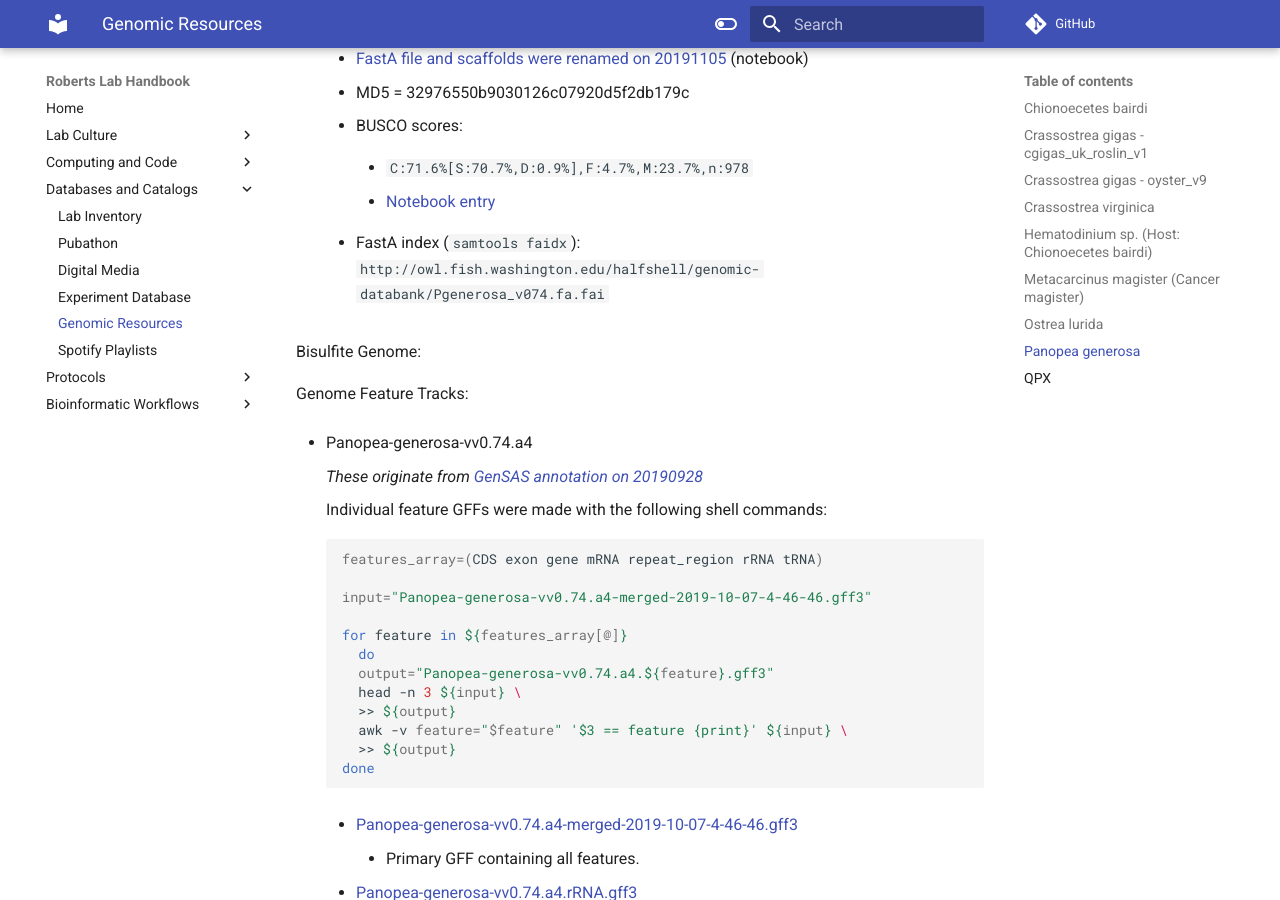
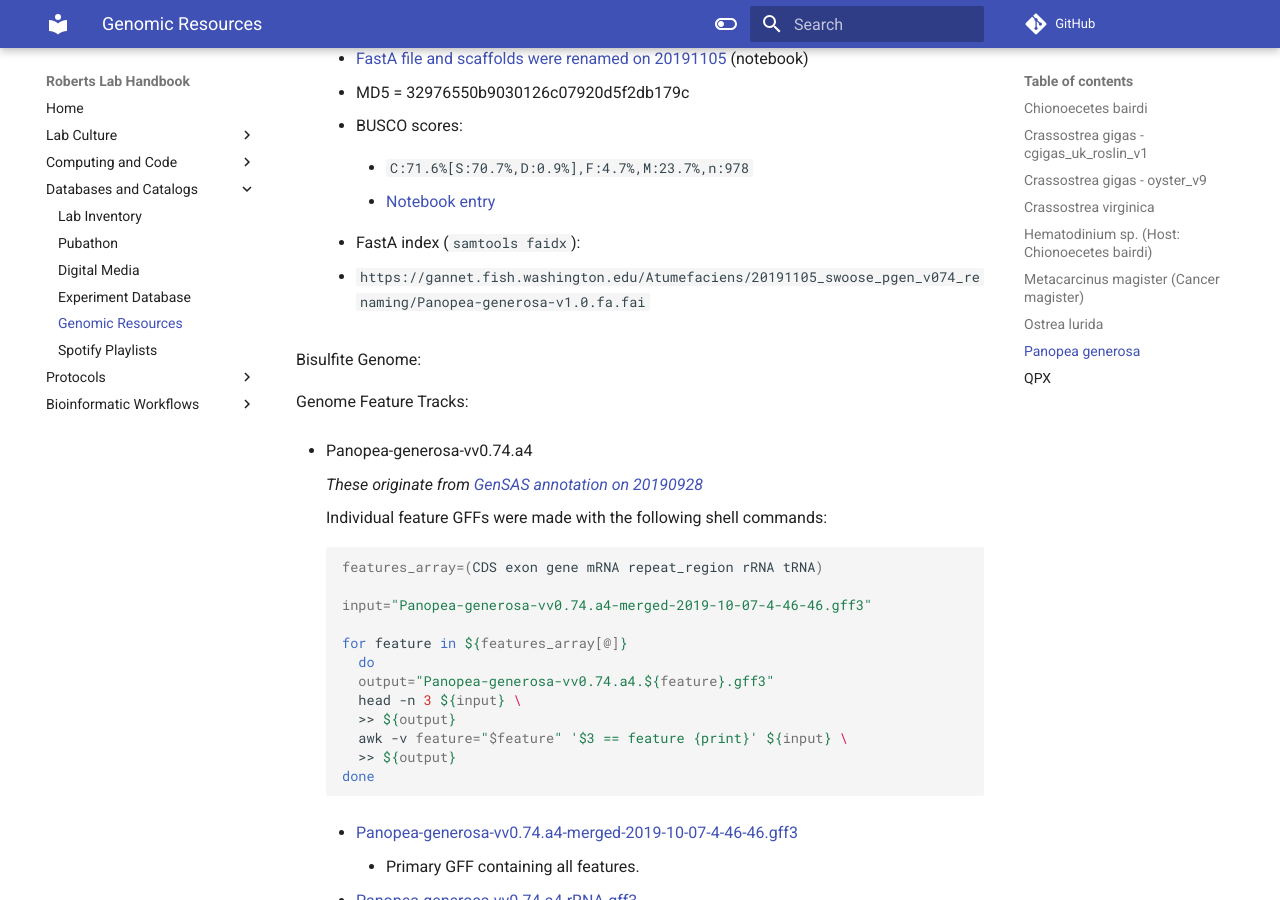
Before and after one commit to RobertsLab/resources, an MkDocs documentation site: the page built from docs/Genomic-Resources.md, in a window 1280 px wide and 900 px high, scrolled down 13689 px. Built offline with MkDocs 1.6.1 and Material for MkDocs 9.7.7, drawn with Linux system fonts in a browser that asks for light colours; comment, search, counter and statistics services are not loaded; some of the changed lines change nothing that is shown.

Commit message:
add pgen v1.0 fasta index url

````diff
--- a/docs/Genomic-Resources.md
+++ b/docs/Genomic-Resources.md
@@ -614,7 +614,9 @@ Genome:
 
         - [Notebook entry](https://robertslab.github.io/sams-notebook/2019/07/10/Genome-Assessment-BUSCO-Metazoa-on-Pgenerosa_v074-on-Mox.html)
 
-    - FastA index (```samtools faidx```): `http://owl.fish.washington.edu/halfshell/genomic-databank/Pgenerosa_v074.fa.fai`
+    - FastA index (```samtools faidx```):
+
+      - `https://gannet.fish.washington.edu/Atumefaciens/20191105_swoose_pgen_v074_renaming/Panopea-generosa-v1.0.fa.fai`
 
 
 Bisulfite Genome:
````
